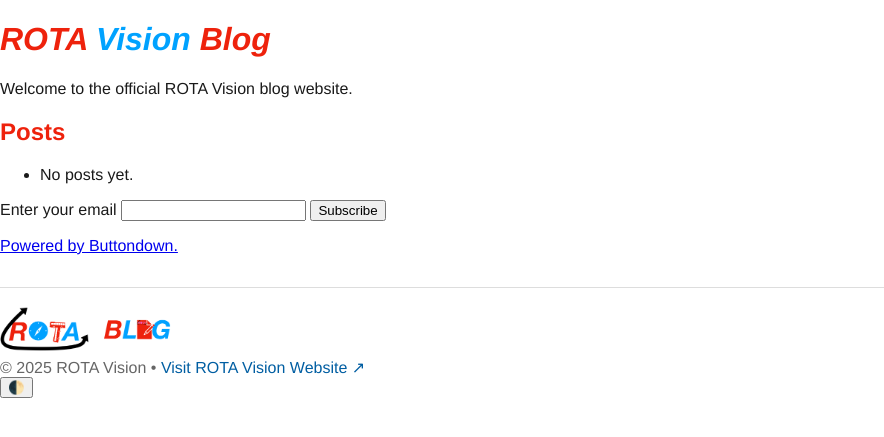
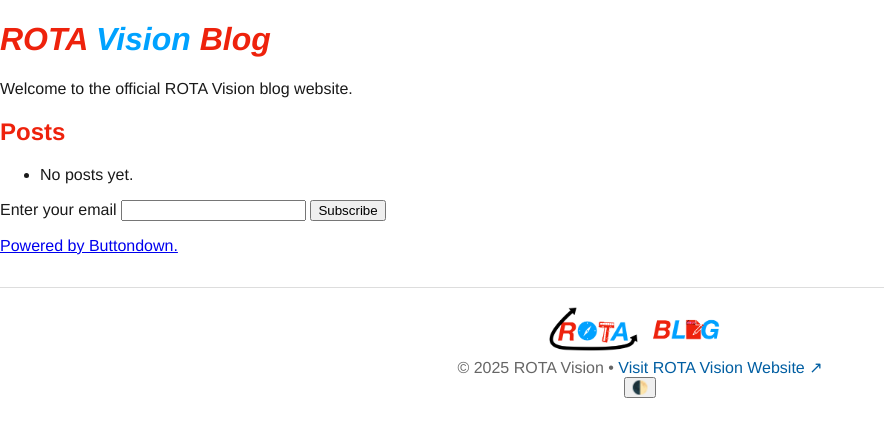
Before and after one commit to jaceyy009/blog, a Jekyll site: the page built from index.md, in a window 1280 px wide. Shown: the top 437 px of the page, without its empty margins (0-884 px from the left). Built offline with Jekyll 4.4.1, drawn with Linux system fonts in a browser that asks for light colours.

Commit message:
Update style.css

```diff
--- a/assets/css/style.css
+++ b/assets/css/style.css
@@ -27,7 +27,7 @@ p {
 .site-footer {
   margin-top: 2em;
   padding: 1em 0;
-  text-alig: center;
+  text-align: center;
   font-size: 0.93m;
   color: #555;
   border-top: 1 px solid #ddd;
```
